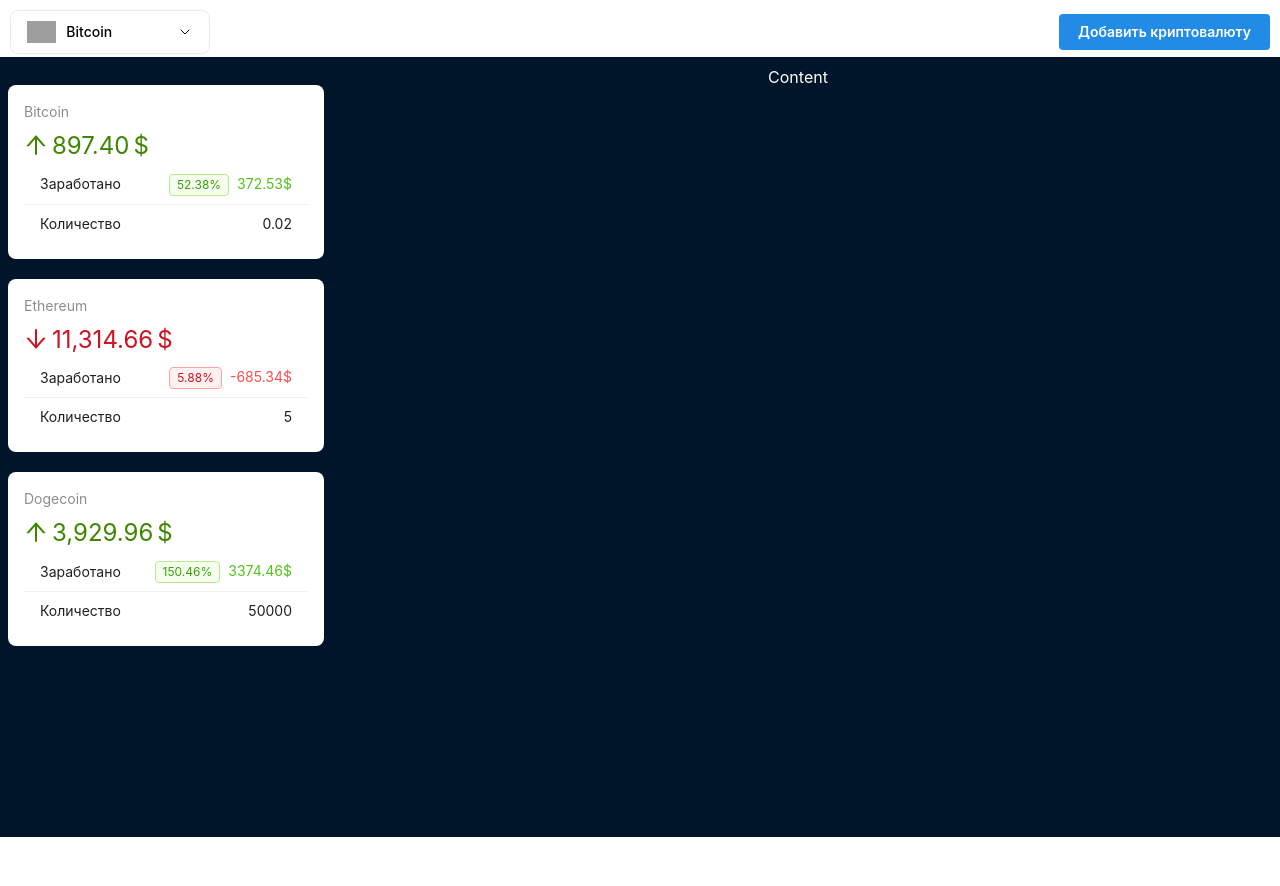
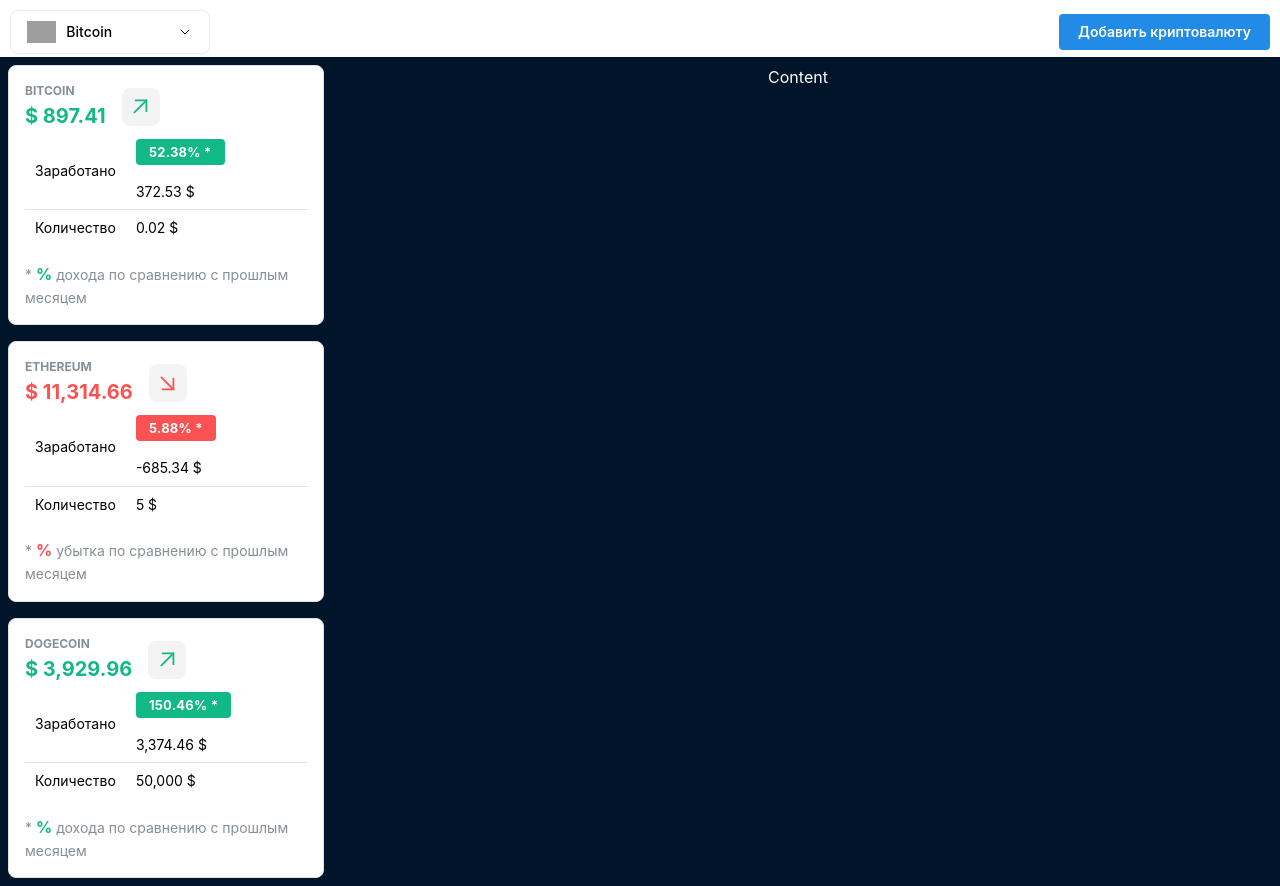
Before and after one commit to skyndfly/react-crypto, a React (Vite) app: page / in a window 1280 px wide. Before the commit the page ends 837 px from the top, so only its background shows below. Built offline with nearby package versions, Linux system fonts and the light colour scheme; grey boxes are pictures that could not be loaded.

Commit message:
Перевел вывод купленных валют на мантайн

```diff
--- a/src/components/layout/AppSider/AppSider.jsx
+++ b/src/components/layout/AppSider/AppSider.jsx
@@ -1,58 +1,16 @@
-import {List, Statistic, Typography, Tag} from "antd";
-import React, {useContext} from "react";
-import {ArrowUpOutlined, ArrowDownOutlined} from "@ant-design/icons"
-import {capitalize} from '../../../helpers.js';
-import CryptoContext from "../../../context/crypto-context.jsx";
-import {Card} from "@mantine/core";
-import cls from './AppSider.module.scss';
-
+import React from "react";
+import Stats from "../../shared/ui/Stats/Stats.jsx";
+import cls from "../../shared/ui/Stats/Stats.module.scss";
+import {SimpleGrid} from "@mantine/core";
 
 export default function AppSider() {
-    const {assets} = useContext(CryptoContext)
+    return (
+        <div className={cls.root}>
+            <SimpleGrid cols={{base: 1}}>
+                <Stats/>
+            </SimpleGrid>
+        </div>
 
-    return (
-        <>
-            {assets.map(asset => (
-                <Card className={cls.card}  radius="md"  key={asset.id}>
-                    <Statistic
-                        title={capitalize(asset.id)}
-                        value={asset.totalAmount}
-                        precision={2}
-                        valueStyle={{color: asset.grow ? '#3f8600' : '#cf1322'}}
-                        prefix={asset.grow ? <ArrowUpOutlined/> : <ArrowDownOutlined/>}
-                        suffix="$"
-                    />
-                    <List
-                        size="small"
-                        dataSource={[
-                            {
-                                title: "Заработано",
-                                value: asset.totalProfit,
-                                withTag: true
-                            },
-                            {
-                                title: "Количество",
-                                value: asset.amount,
-                                isPlain: true
-                            }
-                        ]}
-                        renderItem={(item) => (
-                            <List.Item>
-                                <span>{item.title}</span>
-                                <span>
-                                    {item.withTag &&
-                                        <Tag color={asset.grow ? 'green' : 'red'}>{asset.growPercent}%</Tag>}
-                                    {item.isPlain && item.value}
-                                    {!item.isPlain && (
-                                        <Typography.Text
-                                            type={asset.grow ? 'success' : 'danger'}>{item.value.toFixed(2)}$</Typography.Text>
-                                    )}
-                                        </span>
-                            </List.Item>
-                        )}
-                    />
-                </Card>
-            ))}
-        </>
-    );
+)
+    ;
 }
--- /dev/null
+++ b/src/components/shared/ui/Stats/Stats.jsx
@@ -0,0 +1,75 @@
+import {Group, Paper, Text, ThemeIcon, NumberFormatter} from '@mantine/core';
+import {IconArrowUpRight, IconArrowDownRight} from '@tabler/icons-react';
+import cls from './Stats.module.scss';
+import {useContext} from "react";
+import CryptoContext from "../../../../context/crypto-context.jsx";
+import {TablePercentCard} from '../TablePercentCard/TablePercentCard.jsx';
+
+export default function Stats() {
+    const {assets} = useContext(CryptoContext)
+    const stats = assets.map((stat) => {
+        const DiffIcon = stat.grow > 0 ? IconArrowUpRight : IconArrowDownRight;
+
+        return (
+            <Paper withBorder p="md" radius="md" key={stat.id}>
+                <Group justify="apart">
+                    <div>
+                        <Text c="dimmed" tt="uppercase" fw={700} fz="xs" className={cls.label}>
+                            {stat.id}
+                        </Text>
+                        <Text
+                            fw={700} fz="xl"
+                            style={{
+                                color: stat.grow > 0 ? 'var(--mantine-color-teal-6)' : 'var(--mantine-color-red-6)',
+                            }}
+                        >
+                            <NumberFormatter decimalScale={2} prefix="$ " value={stat.totalAmount} thousandSeparator/>
+                        </Text>
+                    </div>
+                    <ThemeIcon
+                        color="gray"
+                        variant="light"
+                        style={{
+                            color: stat.grow > 0 ? 'var(--mantine-color-teal-6)' : 'var(--mantine-color-red-6)',
+                        }}
+                        size={38}
+                        radius="md"
+                    >
+                        <DiffIcon size="1.8rem" stroke={1.5}/>
+                    </ThemeIcon>
+                </Group>
+                <TablePercentCard
+                    elements={[
+                        {
+                            title: "Заработано",
+                            value: stat.totalProfit,
+                            withTag: {
+                                percent: stat.growPercent,
+                                grow: stat.grow
+                            }
+                        },
+                        {
+                            title: "Количество",
+                            value: stat.amount,
+                            isPlain: true
+                        }
+                    ]}
+                />
+                <Text c="dimmed" fz="sm" mt="md">
+                    <span>* </span>
+                    <Text component="span" c={stat.grow > 0 ? 'teal' : 'red'} fw={700}>
+                        {stat.grow}%
+                    </Text>{' '}
+
+                    {stat.grow > 0 ? 'дохода' : 'убытка'} по сравнению с прошлым месяцем
+                </Text>
+            </Paper>
+        );
+    });
+
+    return (
+        <>
+            {stats}
+        </>
+    );
+}
--- /dev/null
+++ b/src/components/shared/ui/Stats/Stats.module.scss
@@ -0,0 +1,5 @@
+.label {
+    font-family:
+            Greycliff CF,
+            var(--mantine-font-family);
+}
--- /dev/null
+++ b/src/components/shared/ui/TablePercentCard/TablePercentCard.jsx
@@ -0,0 +1,26 @@
+import {Badge, Group, NumberFormatter, Table as MantineTable} from '@mantine/core';
+import React from "react";
+export function TablePercentCard({elements}){
+    const rows = elements.map((element) => (
+        <MantineTable.Tr key={element.title}>
+            <MantineTable.Td>{element.title}</MantineTable.Td>
+            <MantineTable.Td>
+               <Group>
+                   {element.withTag &&
+                       <Badge size="lg" radius="sm" color={element.withTag.grow ? 'teal' : 'red'}>
+                           {element.withTag.percent}%<span> *</span>
+                       </Badge>
+                   }
+                   <NumberFormatter decimalScale={2} suffix=" $" value={element.value} thousandSeparator/>
+               </Group>
+            </MantineTable.Td>
+        </MantineTable.Tr>
+    ));
+
+    return (
+        <MantineTable>
+            <MantineTable.Tbody>{rows}</MantineTable.Tbody>
+        </MantineTable>
+    );
+
+}
```
